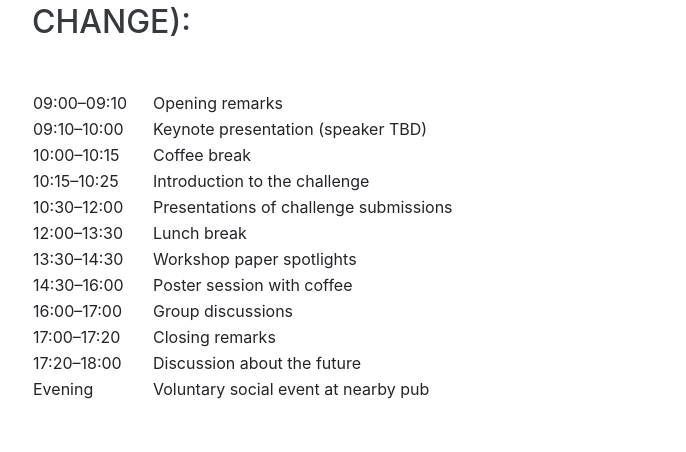
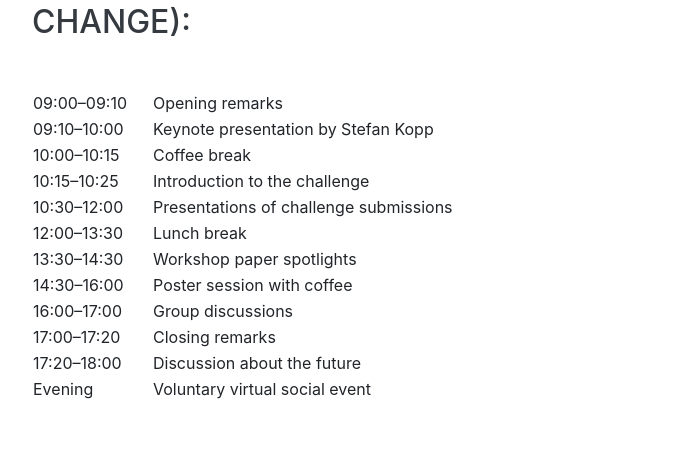
Before and after one commit to genea-workshop/2020, a website with bundled scripts: page docs/index.html in a window 1280 px wide. Shown: the part 8448-8900 px from the top of the page, without its empty margins (320-1006 px from the left). Built offline with nearby package versions, Linux system fonts and the light colour scheme; files whose address does not match are found by name; a web font is replaced by a local one.

Commit message:
updates to programme

```diff
--- a/docs/index.html
+++ b/docs/index.html
@@ -561,7 +561,7 @@
           </tr>
           <tr>
             <td>09:10–10:00</td>
-            <td>Keynote presentation (speaker TBD)</td>
+            <td>Keynote presentation by Stefan Kopp</td>
           </tr>
           <tr>
             <td>10:00–10:15</td>
@@ -601,7 +601,7 @@
           </tr>
           <tr>
             <td>Evening</td>
-            <td>Voluntary social event at nearby pub</td>
+            <td>Voluntary virtual social event</td>
           </tr>
         </table>
       </div>
```
